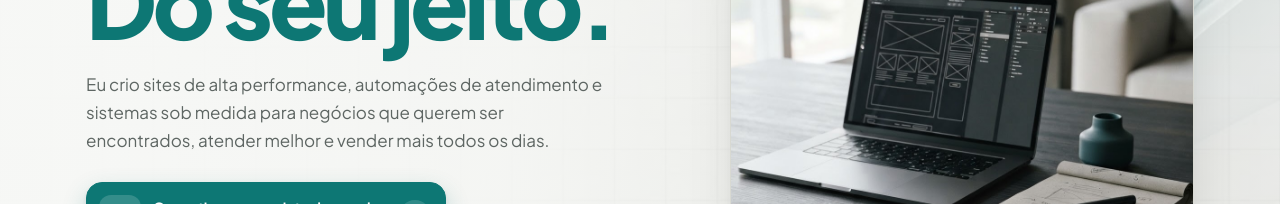
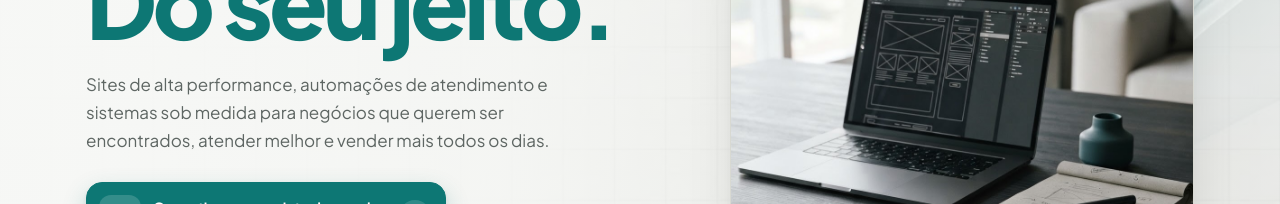
Before and after one commit to mrtaki67/thiago-castro-dev, a Next.js app: page / in a window 1280 px wide. Shown: the part 298-502 px from the top of the page. Built offline with nearby package versions, Linux system fonts and the light colour scheme.

Commit message:
feat: simplify hero section text for clarity
Improved the description in the hero section for better readability.

Co-authored-by: Thiago Castro <140362777+mrtaki67@users.noreply.github.com>

```diff
--- a/app/page.tsx
+++ b/app/page.tsx
@@ -69,7 +69,7 @@ function Hero() {
           </h1>
 
           <p style={{ fontSize: '17px', lineHeight: '1.65', color: 'var(--muted)', marginTop: '22px', maxWidth: '520px' }}>
-            Eu crio sites de alta performance, automações de atendimento e sistemas sob medida para negócios que querem ser encontrados, atender melhor e vender mais todos os dias.
+            Sites de alta performance, automações de atendimento e sistemas sob medida para negócios que querem ser encontrados, atender melhor e vender mais todos os dias.
           </p>
 
           <div className="hero-actions">
```
